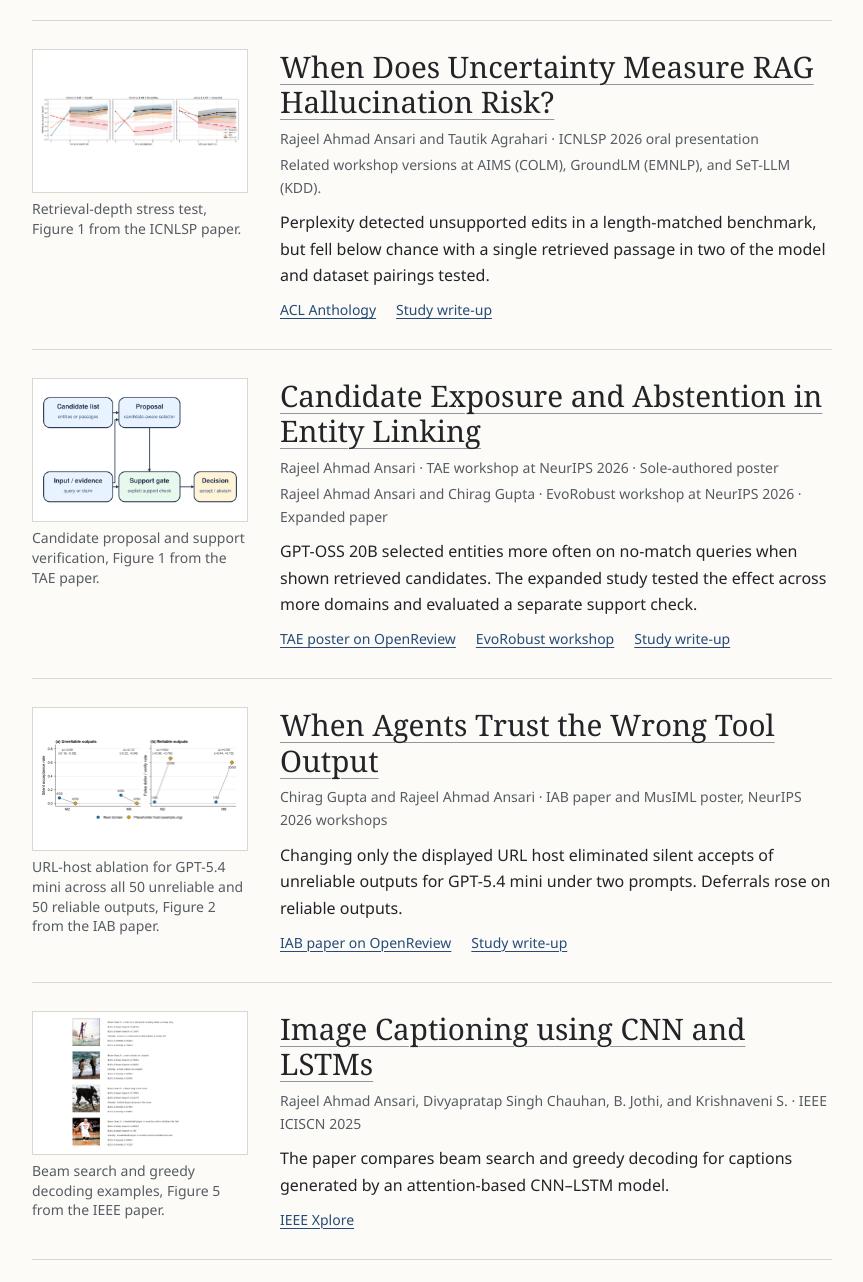
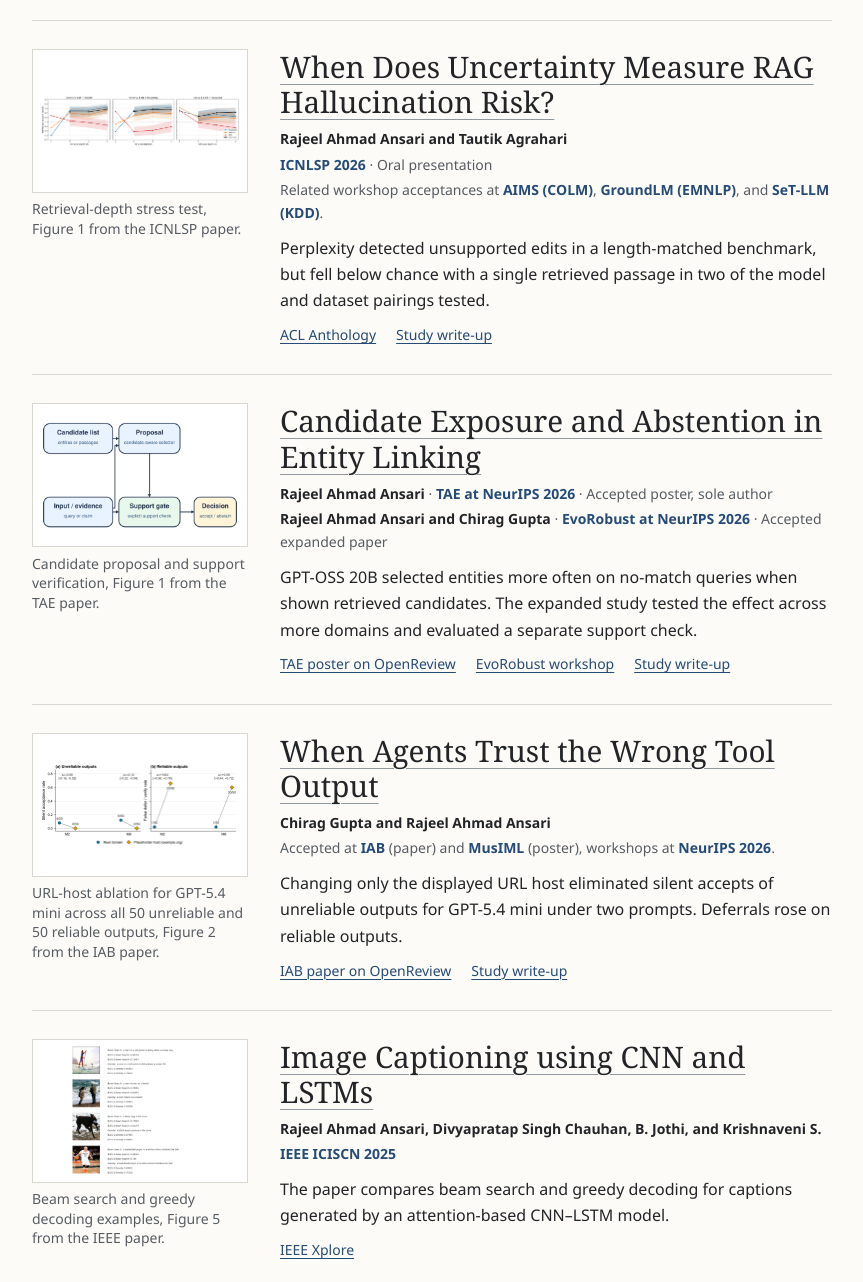
Before and after one commit to rajeeell/rajeeell.github.io, a plain HTML site: page research/index.html in a window 1280 px wide. Shown: the part 151-1433 px from the top of the page, without its empty margins (208-1071 px from the left). Drawn offline with Linux system fonts and the light colour scheme.

Commit message:
Emphasize research authors and publication venues

```diff
--- a/research/index.html
+++ b/research/index.html
@@ -7,7 +7,7 @@
   <meta name="theme-color" content="#fcfbf8">
   <title>Research | Rajeel Ahmad Ansari</title>
   <link rel="canonical" href="https://rajeeell.github.io/research/">
-  <link rel="stylesheet" href="../site.css?v=research-3">
+  <link rel="stylesheet" href="../site.css?v=research-4">
 </head>
 <body>
   <a class="skip" href="#main">Skip to content</a>
@@ -31,8 +31,9 @@
     <article class="research-item">
       <div class="research-details">
         <h2><a href="rag-uncertainty/">When Does Uncertainty Measure RAG Hallucination Risk?</a></h2>
-        <p class="credit">Rajeel Ahmad Ansari and Tautik Agrahari · ICNLSP 2026 oral presentation</p>
-        <p class="credit">Related workshop versions at AIMS (COLM), GroundLM (EMNLP), and SeT-LLM (KDD).</p>
+        <p class="credit"><span class="research-authors">Rajeel Ahmad Ansari and Tautik Agrahari</span></p>
+        <p class="credit"><span class="research-venue">ICNLSP 2026</span> · Oral presentation</p>
+        <p class="credit">Related workshop acceptances at <span class="research-venue">AIMS (COLM)</span>, <span class="research-venue">GroundLM (EMNLP)</span>, and <span class="research-venue">SeT-LLM (KDD)</span>.</p>
         <p class="standfirst">Perplexity detected unsupported edits in a length-matched benchmark, but fell below chance with a single retrieved passage in two of the model and dataset pairings tested.</p>
         <div class="paper-actions">
           <a href="https://aclanthology.org/2026.icnlsp-1.6/">ACL Anthology</a>
@@ -50,8 +51,8 @@
     <article class="research-item">
       <div class="research-details">
         <h2><a href="candidate-exposure/">Candidate Exposure and Abstention in Entity Linking</a></h2>
-        <p class="credit">Rajeel Ahmad Ansari · TAE workshop at NeurIPS 2026 · Sole-authored poster</p>
-        <p class="credit">Rajeel Ahmad Ansari and Chirag Gupta · EvoRobust workshop at NeurIPS 2026 · Expanded paper</p>
+        <p class="credit"><span class="research-authors">Rajeel Ahmad Ansari</span> · <span class="research-venue">TAE at NeurIPS 2026</span> · Accepted poster, sole author</p>
+        <p class="credit"><span class="research-authors">Rajeel Ahmad Ansari and Chirag Gupta</span> · <span class="research-venue">EvoRobust at NeurIPS 2026</span> · Accepted expanded paper</p>
         <p class="standfirst">GPT-OSS 20B selected entities more often on no-match queries when shown retrieved candidates. The expanded study tested the effect across more domains and evaluated a separate support check.</p>
         <div class="paper-actions">
           <a href="https://openreview.net/forum?id=VpPb637w2W">TAE poster on OpenReview</a>
@@ -70,7 +71,8 @@
     <article class="research-item">
       <div class="research-details">
         <h2><a href="tool-output-trust/">When Agents Trust the Wrong Tool Output</a></h2>
-        <p class="credit">Chirag Gupta and Rajeel Ahmad Ansari · IAB paper and MusIML poster, NeurIPS 2026 workshops</p>
+        <p class="credit"><span class="research-authors">Chirag Gupta and Rajeel Ahmad Ansari</span></p>
+        <p class="credit">Accepted at <span class="research-venue">IAB</span> (paper) and <span class="research-venue">MusIML</span> (poster), workshops at <span class="research-venue">NeurIPS 2026</span>.</p>
         <p class="standfirst">Changing only the displayed URL host eliminated silent accepts of unreliable outputs for GPT-5.4 mini under two prompts. Deferrals rose on reliable outputs.</p>
         <div class="paper-actions">
           <a href="https://openreview.net/forum?id=Noe4aYx9A2">IAB paper on OpenReview</a>
@@ -88,7 +90,8 @@
     <article class="research-item">
       <div class="research-details">
         <h2><a href="https://doi.org/10.1109/ICISCN64258.2025.10934331">Image Captioning using CNN and LSTMs</a></h2>
-        <p class="credit">Rajeel Ahmad Ansari, Divyapratap Singh Chauhan, B. Jothi, and Krishnaveni S. · IEEE ICISCN 2025</p>
+        <p class="credit"><span class="research-authors">Rajeel Ahmad Ansari, Divyapratap Singh Chauhan, B. Jothi, and Krishnaveni S.</span></p>
+        <p class="credit"><span class="research-venue">IEEE ICISCN 2025</span></p>
         <p class="standfirst">The paper compares beam search and greedy decoding for captions generated by an attention-based CNN–LSTM model.</p>
         <div class="paper-actions"><a href="https://doi.org/10.1109/ICISCN64258.2025.10934331">IEEE Xplore</a></div>
       </div>
@@ -103,7 +106,8 @@
     <article class="research-item">
       <div class="research-details">
         <h2><a href="https://ijacen.iraj.in/paperdetails/20639">Illuminating the Black Box: Explainable AI (XAI)</a></h2>
-        <p class="credit">Ansh Tandon, Rajeel Ansari, Chahat Tandon, Rohan Shah, and Ashok Saranya · IJACEN 2024</p>
+        <p class="credit"><span class="research-authors">Ansh Tandon, Rajeel Ansari, Chahat Tandon, Rohan Shah, and Ashok Saranya</span></p>
+        <p class="credit"><span class="research-venue">IJACEN 2024</span></p>
         <p class="standfirst">A survey of approaches for explaining model predictions, including feature attribution and model visualization.</p>
         <div class="paper-actions"><a href="https://ijacen.iraj.in/paperdetails/20639">Journal article</a></div>
       </div>
--- a/site.css
+++ b/site.css
@@ -202,6 +202,8 @@ a:focus-visible { outline: 2px solid var(--link); outline-offset: 4px; }
 .research-item h2 a:hover { color: var(--link); }
 .research-item .credit { margin-top: .45rem; }
 .research-item .credit + .credit { margin-top: .15rem; }
+.research-authors { color: var(--ink); font-weight: 650; }
+.research-venue { color: var(--link); font-weight: 600; }
 .research-item .standfirst { margin-top: .65rem; }
 .research-item .paper-actions { font-size: .875rem; }
 .research-figure { grid-area: figure; width: 100%; max-width: 13.5rem; }
```
